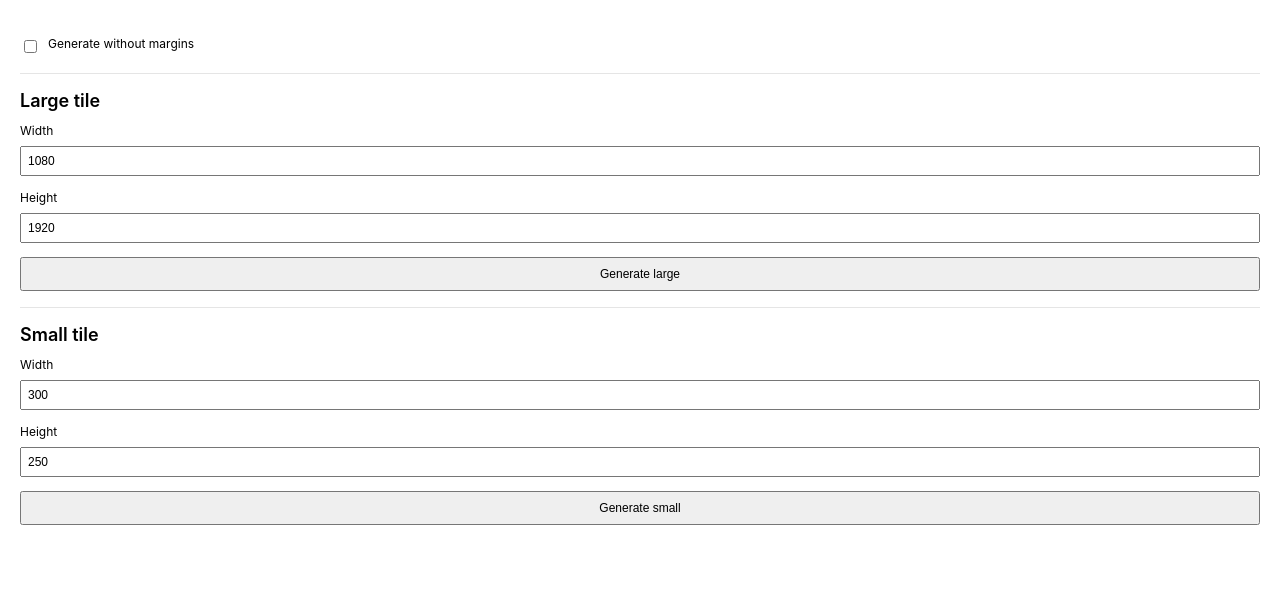
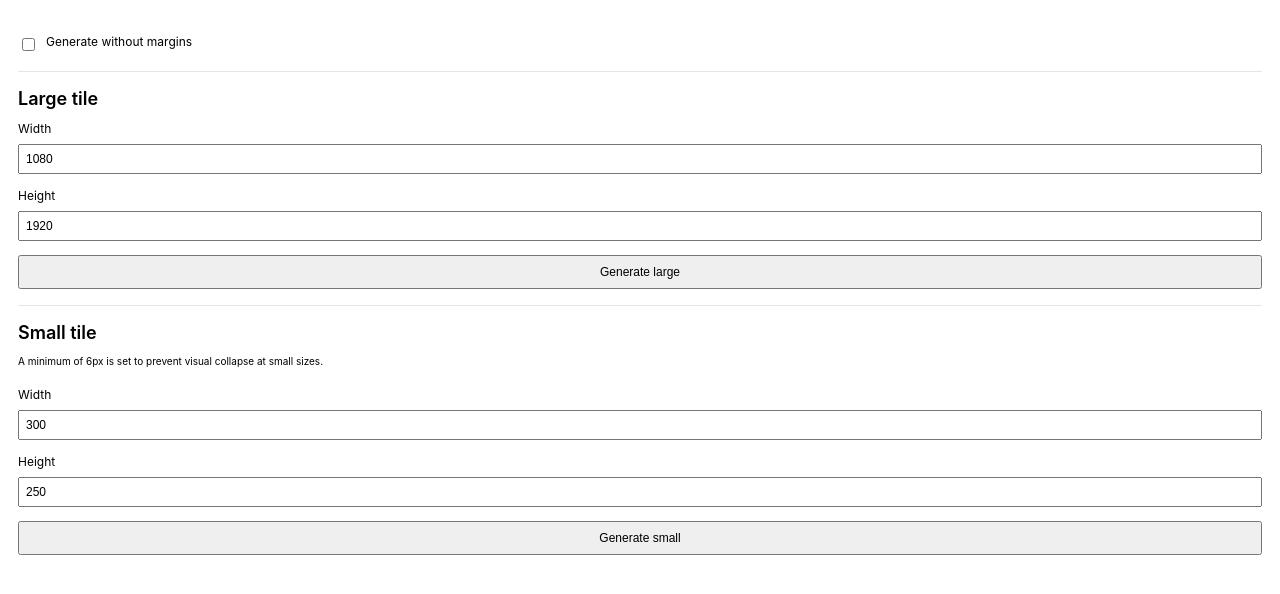
Before and after one commit to danburrows/tile-builder, a website: page ui.html in a window 1280 px wide. Drawn offline with Linux system fonts and the light colour scheme.

Commit message:
6px note added and style tweaks

```diff
--- a/code.js
+++ b/code.js
@@ -1,4 +1,4 @@
-figma.showUI(__html__, { width: 260, height: 570 });
+figma.showUI(__html__, { width: 260, height: 600 });
 
 /* ======================================================
    Constants
--- a/ui.html
+++ b/ui.html
@@ -6,7 +6,7 @@
   <style>
     body {
       font-family: Inter, system-ui, sans-serif;
-      padding: 12px;
+      padding: 10px;
       font-size: 12px;
     }
 
@@ -52,6 +52,11 @@
       background: #e5e5e5;
       margin: 16px 0;
     }
+
+    .note {
+      margin-bottom: 20px;
+      font-size: 10px;
+    }
   </style>
 </head>
 <body>
@@ -86,6 +91,9 @@
   <!-- Small tile -->
   <div class="group">
     <h3>Small tile</h3>
+        <div class="note">
+      A minimum of 6px is set to prevent visual collapse at small sizes.
+    </div>
 
     <label>
       Width
```
